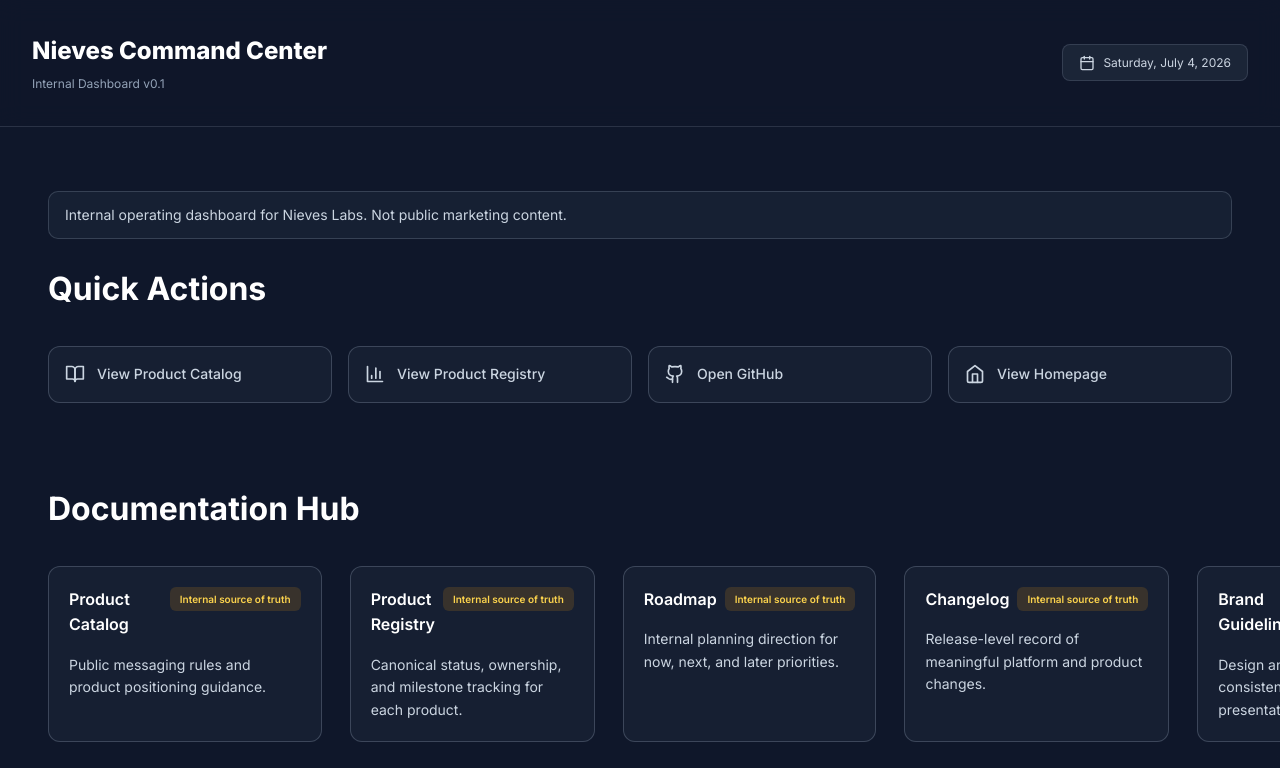
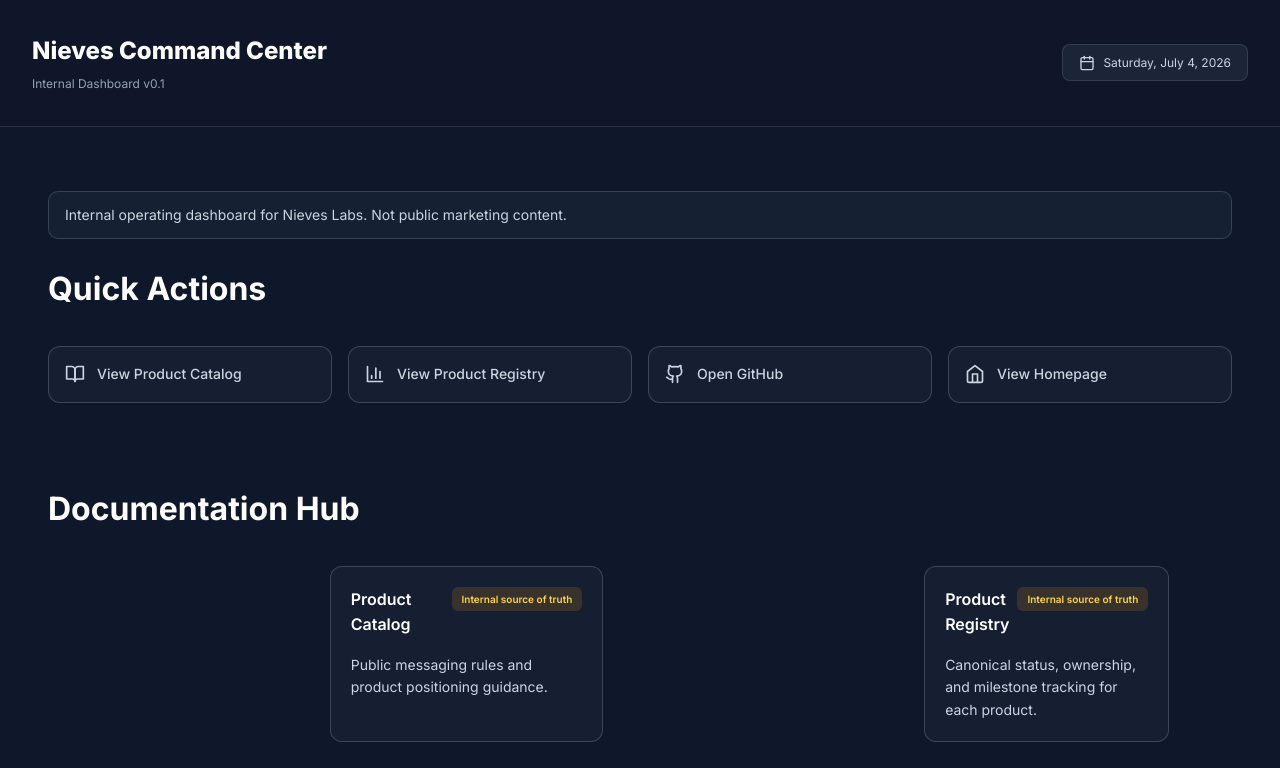
Before and after one commit to boritomas/nieves-labs, a Next.js app: page /command-center in a window 1280 px wide. Shown: the top 768 px of the page. Built offline with nearby package versions, Linux system fonts and the light colour scheme.

Commit message:
Improve Documentation Hub accessibility semantics

```diff
--- a/app/command-center/page.tsx
+++ b/app/command-center/page.tsx
@@ -1,6 +1,6 @@
 'use client';
 
-import { useState, useEffect } from 'react';
+import { Fragment, useState, useEffect } from 'react';
 import { Calendar, GitBranch, Github, Home, BookOpen, BarChart3, Clock, CheckCircle, AlertCircle } from 'lucide-react';
 
 export default function CommandCenter() {
@@ -172,8 +172,9 @@ export default function CommandCenter() {
             <h2 className="cc-section-title">Documentation Hub</h2>
             <div className="cc-products-grid">
               {documentationHub.map((doc, idx) => (
-                <a key={idx} href={doc.href} className="cc-product-card cc-doc-card" aria-label={doc.title}>
+                <Fragment key={idx}>
                   <span id={doc.href.replace('#', '')} className="cc-doc-anchor"></span>
+                  <a href={doc.href} className="cc-product-card cc-doc-card">
                     <div className="cc-product-header">
                       <h3 className="cc-product-name">{doc.title}</h3>
                       <div className="cc-status-badge cc-status-badge-source">
@@ -184,6 +185,7 @@ export default function CommandCenter() {
                       <p className="cc-doc-summary">{doc.summary}</p>
                     </div>
                   </a>
+                </Fragment>
               ))}
             </div>
           </section>
```
Lines whose indentation alone changed are shown as unchanged.
